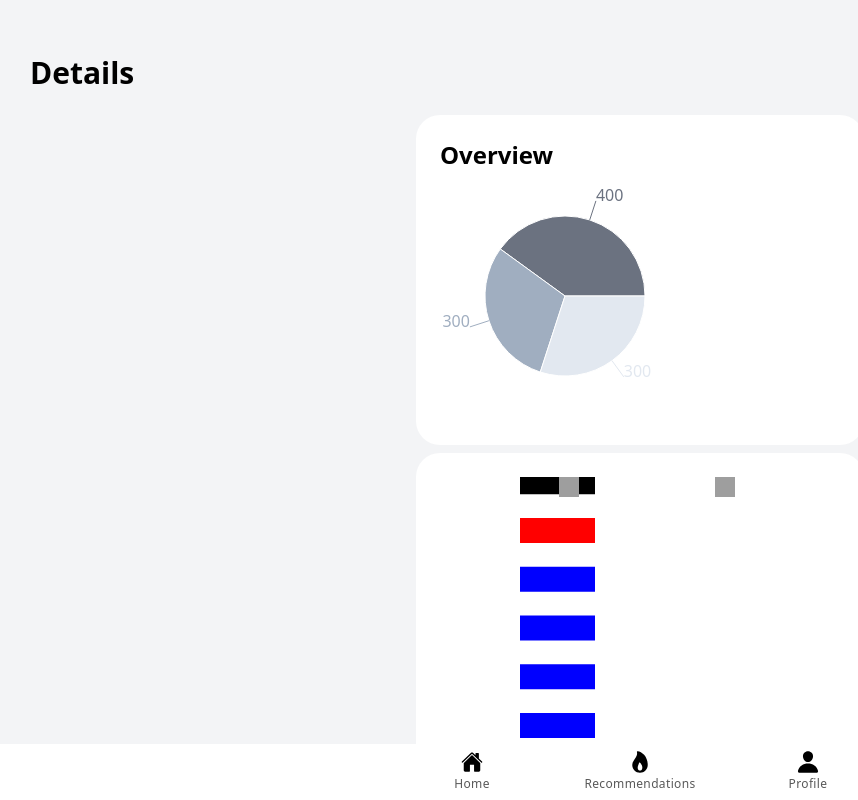
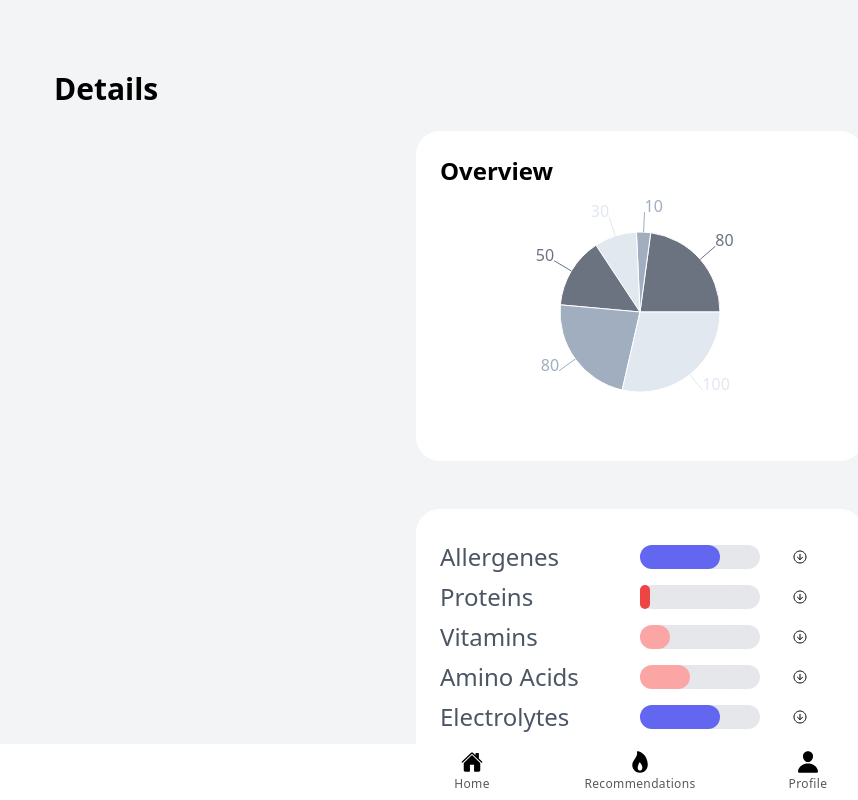
Before and after one commit to starthack-spectrasquad/frontend, a React (Vite) app: page /details in a window 1280 px wide. Shown: the whole page, without its empty margins (0-858 px from the left). Built offline with nearby package versions, Linux system fonts and the light colour scheme; grey boxes are pictures that could not be loaded.

Commit message:
done details page

```diff
--- a/src/components/Heading.tsx
+++ b/src/components/Heading.tsx
@@ -4,7 +4,7 @@ interface HeadingProps {
 
 const Heading: React.FC<HeadingProps> = ({ name }) => {
     return (
-           <h2 className="text-3xl font-bold mt-6 py-4">{name}</h2>
+           <h2 className="text-3xl font-bold mt-10 mx-6 py-4">{name}</h2>
     );
 };
 
--- a/src/pages/Details.tsx
+++ b/src/pages/Details.tsx
@@ -1,26 +1,30 @@
-import { IonContent, IonHeader, IonPage, IonTitle, IonToolbar } from '@ionic/react';
+import {IonContent, IonHeader, IonIcon, IonPage, IonTitle, IonToolbar} from '@ionic/react';
 import Container from '../components/Container';
 import Heading from "../components/Heading";
 import {Cell, Pie, PieChart, Tooltip} from "recharts";
 import CustomBarChart from "../components/CustomBarChart";
+import {arrowForwardCircle, arrowDownCircleOutline} from "ionicons/icons";
 
 const Details: React.FC = () => {
     const data = [
-        { name: 'Proteins', value: 400 },
-        { name: 'Carbohydrates', value: 300 },
-        { name: 'Fat', value: 300 },
+        { name: 'Allergenes', value: 80,  },
+        { name: 'Proteins', value: 10,},
+        { name: 'Vitamins', value: 30, },
+        { name: 'Amino Acids', value: 50, },
+        { name: 'Electrolytes', value: 80, },
+        { name: 'Bodybuilding', value: 100,  },
     ];
 
     const COLORS = ['#6b7280', '#a0aec0', '#e2e8f0'];
 
     return (
-        <IonPage >
-            <div className="bg-gray-100">
+        <IonPage className="bg-gray-100" >
+           <div className="bg-gray-100">
                 <Container>
                     <Heading name={"Details"}/>
-                    <div className="max-w-md mx-auto my-2 p-6 bg-white rounded-3xl">
+                    <div className="max-w-md mx-auto my-2 mb-12 p-6 bg-white rounded-3xl">
                         <div className="text-2xl font-semibold">Overview</div>
-                        <div className="flex items-center">
+                        <div className="flex items-center justify-center">
                             <PieChart width={250} height={250}>
                                 <Pie
                                     data={data}
@@ -44,10 +48,36 @@ const Details: React.FC = () => {
                     </div>
 
                     <div className="max-w-md mx-auto my-2 p-6 bg-white rounded-3xl">
-                            <CustomBarChart/>
+                        {data.map((e: any):any => {
+                            let customClass = "h-6 flex items-center justify-center"
+                            if (e.value > 80 && e.value <= 120)
+                                customClass += " bg-indigo-900"
+                                else if (e.value > 50 && e.value <= 80 || e.value > 120 && e.value <= 150)
+                                customClass += " bg-indigo-500"
+                                    else if (e.value >= 20 && e.value <= 50 || e.value > 150 && e.value <= 180)
+                                customClass += " bg-red-300"
+                                            else
+                                customClass += " bg-red-500"
+                                    //80-120 indigo-900 50-80
+
+                            return (
+                                <div className={"flex items-center my-2"}>
+                                    <h3 className="text-base text-2xl text-gray-600"
+                                        style={{width: "50%"}}>{e.name}</h3>
+                                    <div className='flex items-center h-6 bg-gray-200 ' style={{width: "30%",  borderRadius: "25px"}}>
+                                        <div className={customClass} style={{width: e.value, borderRadius: "25px"}}></div>
+                                        <div className=' bg-gray-200 h-6' style={{width: 100-e.value, borderRadius: "25px"}}></div>
+                                    </div>
+                                    <div className={"flex justify-center"} style={{width: "20%"}}>
+                                        <IonIcon icon={arrowDownCircleOutline}/>
+                                    </div>
+                                </div>
+                            )
+                        })}
+
                     </div>
                 </Container>
-        </div>
+           </div>
         </IonPage>
     );
 };
```
